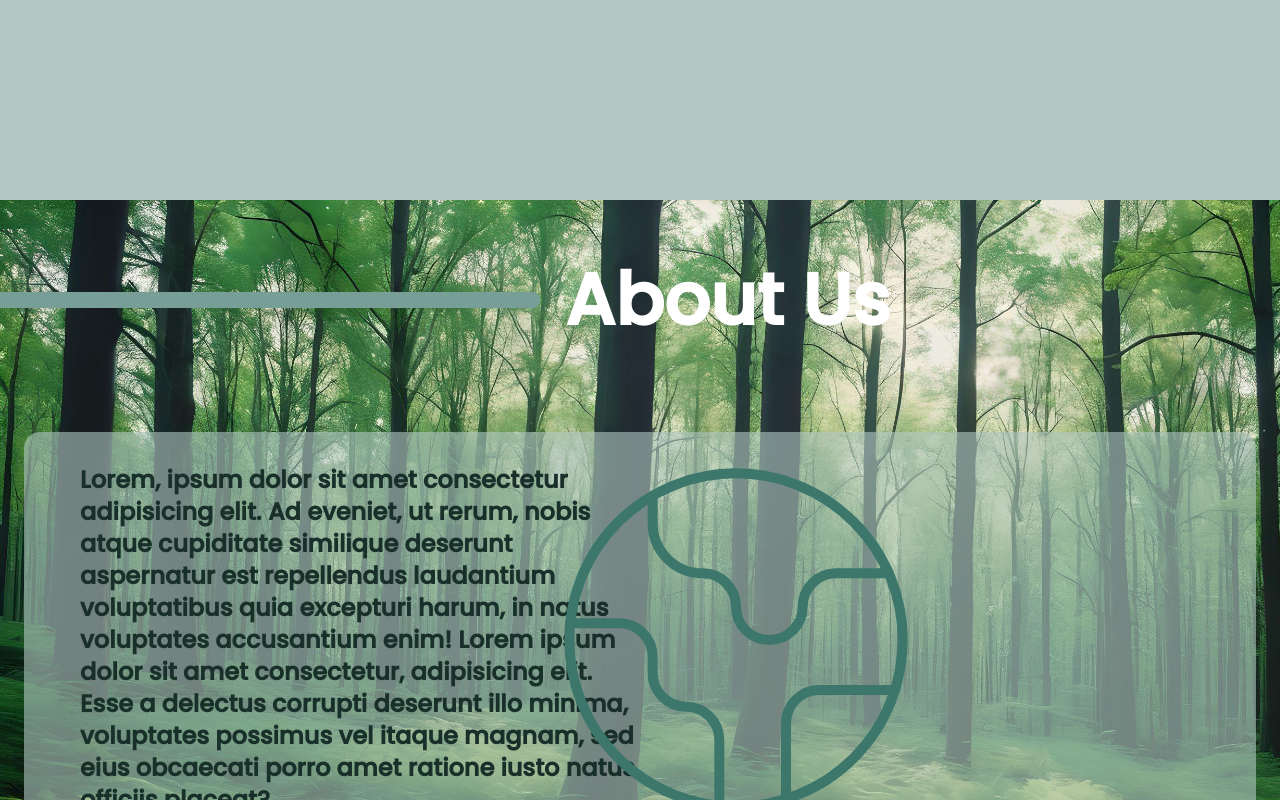
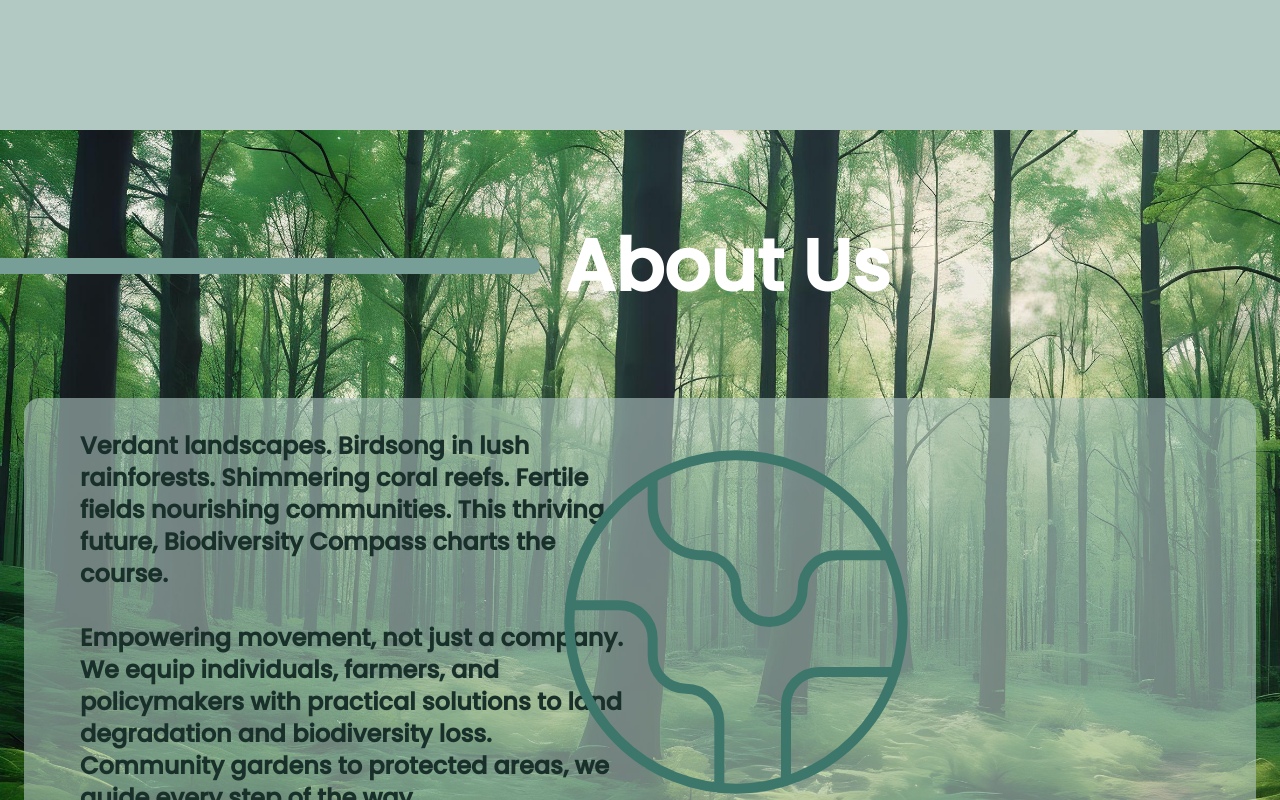
Before and after one commit to coderKrysio/biodiversity-compass, a Next.js app: page / in a window 1280 px wide. Shown: the part 740-1540 px from the top of the page. Built offline with nearby package versions, Linux system fonts and the light colour scheme; a web font is replaced by a local one.

Commit message:
updated component styling and animations

```diff
--- a/components/about.tsx
+++ b/components/about.tsx
@@ -4,23 +4,31 @@
 
 export const About = () => {
     return (
-        <section className="w-full min-h-screen p-6 mt-[70px] flex flex-col items-items justify-center about">
+        <section
+            id="about-us"
+            className="w-full min-h-screen p-6 pt-[100px] flex flex-col items-items justify-center about"
+        >
             <div className="text-7xl text-[#fff] font-bold text-center flex items-center justify-center ml-[175px] mb-8 z-[1] max-[540px]:ml-[100px] max-[470px]:ml-[30px] max-[400px]:ml-0">
                 <div className="absolute left-[-100px] w-1/2 h-4 bg-[#779f97] rounded-r-xl max-[540px]:left-[-150px]" />
-                <Bounce triggerOnce className="text-center w-full">About Us</Bounce>
+                <Bounce triggerOnce className="text-center w-full select-none">
+                    About Us
+                </Bounce>
             </div>
             <div className="relative w-full flex items-center justify-start pb-6 bg-[#b1c8c3] bg-opacity-60 my-16 rounded-2xl">
-                <div className="w-[650px] h-full relative text-2xl font-semibold flex items-center p-8 pl-14 z-[1] max-[1220px]:pl-8 max-[1170px]:w-[550px] max-[1070px]:w-auto max-[550px]:p-4">
+                <div className="w-[650px] h-full relative text-2xl font-semibold flex items-center p-8 pl-14 z-[1] max-[1220px]:pl-8 max-[1170px]:w-[550px] max-[1070px]:w-auto max-[550px]:p-4 select-none">
                     <Slide triggerOnce>
-                        Lorem, ipsum dolor sit amet consectetur adipisicing
-                        elit. Ad eveniet, ut rerum, nobis atque cupiditate
-                        similique deserunt aspernatur est repellendus laudantium
-                        voluptatibus quia excepturi harum, in natus voluptates
-                        accusantium enim! Lorem ipsum dolor sit amet
-                        consectetur, adipisicing elit. Esse a delectus corrupti
-                        deserunt illo minima, voluptates possimus vel itaque
-                        magnam, sed eius obcaecati porro amet ratione iusto
-                        natus officiis placeat?
+                        <p>
+                            Verdant landscapes. Birdsong in lush rainforests.
+                            Shimmering coral reefs. Fertile fields nourishing
+                            communities. This thriving future, Biodiversity
+                            Compass charts the course.
+                            <br /> <br />
+                            Empowering movement, not just a company. We equip
+                            individuals, farmers, and policymakers with
+                            practical solutions to land degradation and
+                            biodiversity loss. Community gardens to protected
+                            areas, we guide every step of the way.
+                        </p>
                     </Slide>
                     <div className="absolute right-[-72px] bottom-0 flex gap-3 max-[1360px]:right-[42px]">
                         <LeafyGreen
@@ -37,7 +45,10 @@
                         />
                     </div>
                 </div>
-                <Fade triggerOnce className="absolute right-[15%] top-[-1/2] max-[1070px]:hidden">
+                <Fade
+                    triggerOnce
+                    className="absolute right-[15%] top-[-1/2] max-[1070px]:hidden"
+                >
                     <div className="w-fit h-[550px] p-4 bg-[#3d776b] shadow-xl shadow-[#182f2a] rounded-2xl flex items-center justify-center max-[1220px]:h-[525px]">
                         <img
                             src="/images/about-bg.jpg"
```
